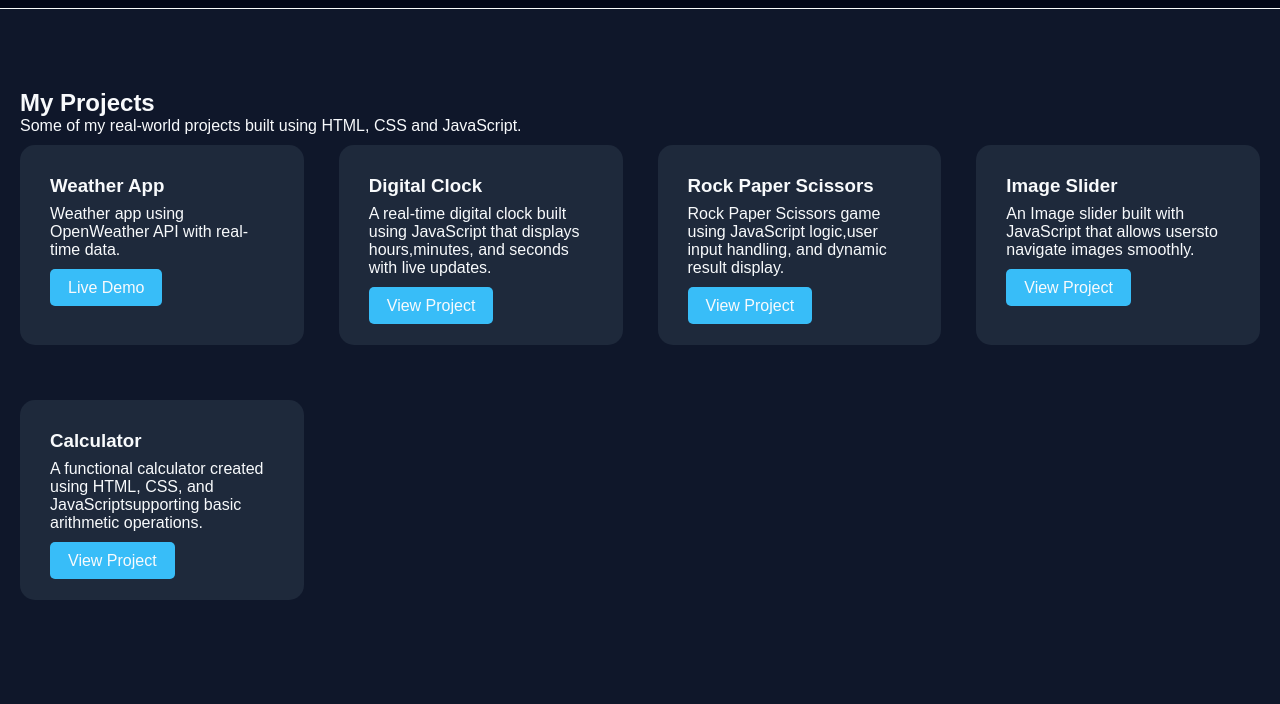
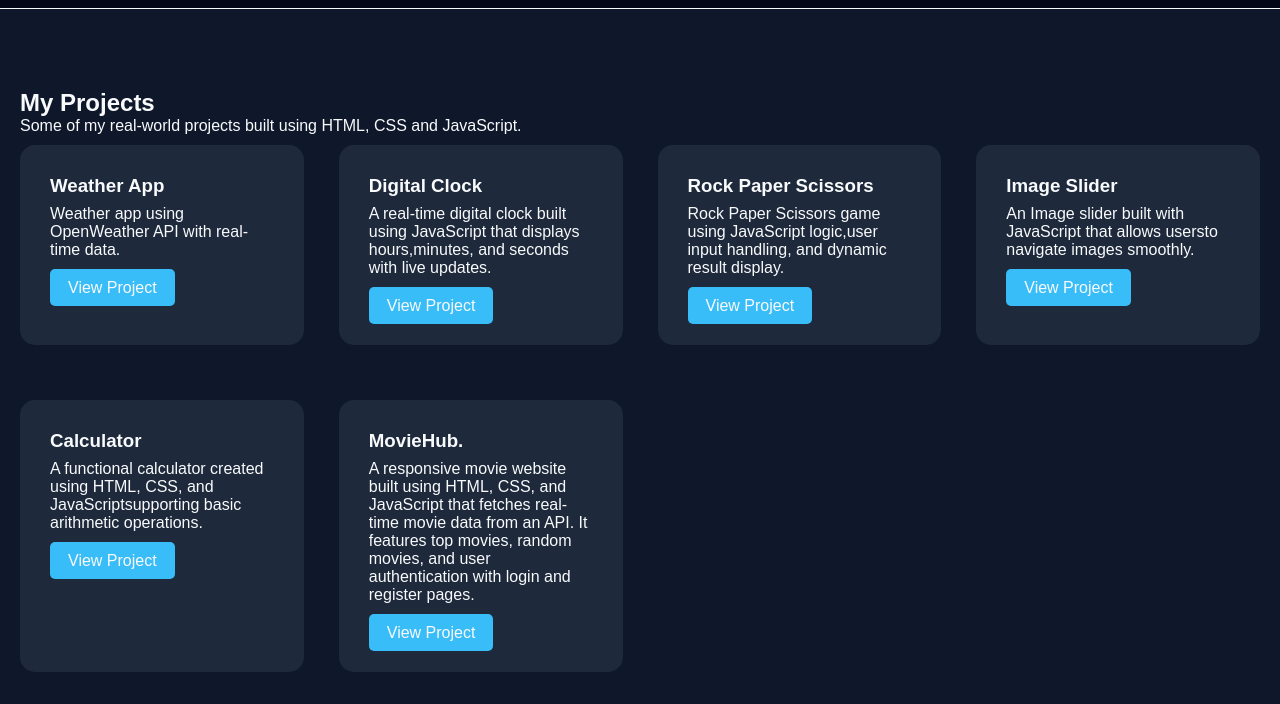
Before and after one commit to Khanali-1/Portfolio, a plain HTML site: page project.html in a window 1280 px wide. Shown: the part 71-775 px from the top of the page. Drawn offline with Linux system fonts and the light colour scheme.

Commit message:
added new files and projects

```diff
--- a/project.html
+++ b/project.html
@@ -35,17 +35,17 @@
             <div class="card">
                 <h3>Weather App</h3>
                 <p>Weather app using OpenWeather API with real-time data.</p>
-                <a href="#">Live Demo</a>
+                <a href="https://github.com/Khanali-1/weather-app" target="_blank">View Project</a>
             </div>
              <div class="card">
                 <h3>Digital Clock</h3>
                 <p> A real-time digital clock built using JavaScript that displays hours,minutes, and seconds with live updates.</p>
-                <a href="#" target="_blank">View Project</a>
+                <a href="https://github.com/Khanali-1/Digital-Clock" target="_blank">View Project</a>
             </div>
              <div class="card">
                 <h3>Rock Paper Scissors</h3>
                 <p> Rock Paper Scissors game using JavaScript logic,user input handling, and dynamic result display.</p>
-                <a href="#" target="_blank">View Project</a>
+                <a href="https://github.com/Khanali-1/Rock-Paper-Scissor" target="_blank">View Project</a>
             </div>
              <div class="card">
                 <h3>Image Slider</h3>
@@ -56,6 +56,11 @@
                 <h3>Calculator</h3>
                 <p>A functional calculator created using HTML, CSS, and JavaScriptsupporting basic arithmetic operations.</p>
                 <a href="#" target="_blank">View Project</a>
+            </div>
+             <div class="card">
+                <h3>MovieHub.</h3>
+                <p>A responsive movie website built using HTML, CSS, and JavaScript that fetches real-time movie data from an API. It features top movies, random movies, and user authentication with login and register pages.</p>
+                <a href="https://github.com/Khanali-1/MovieHub" target="_blank">View Project</a>
             </div>
         </div>
 
```
